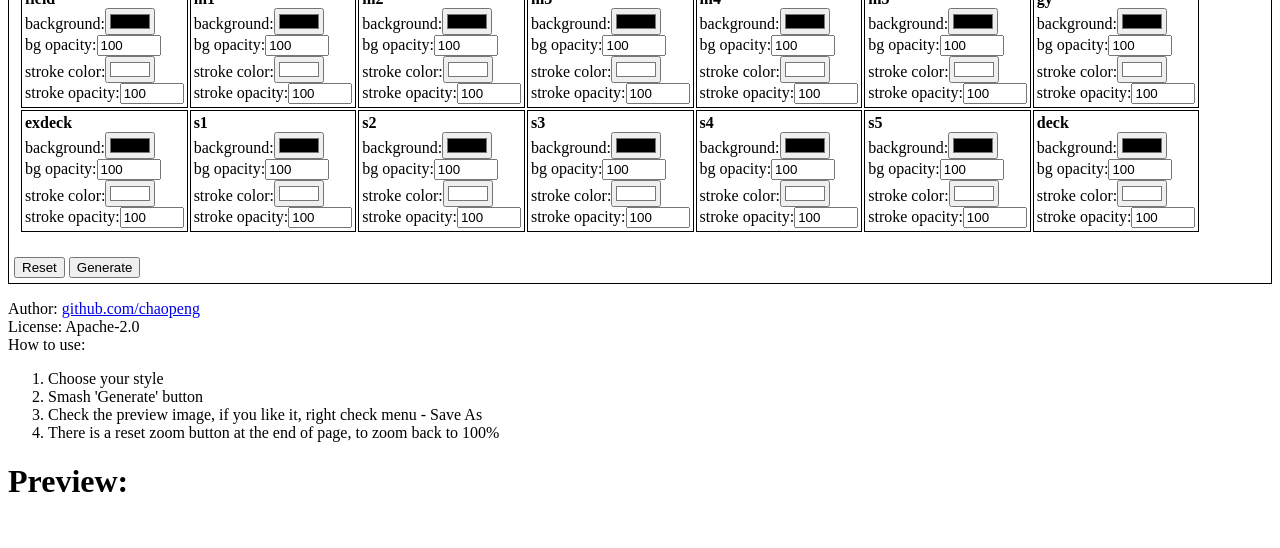
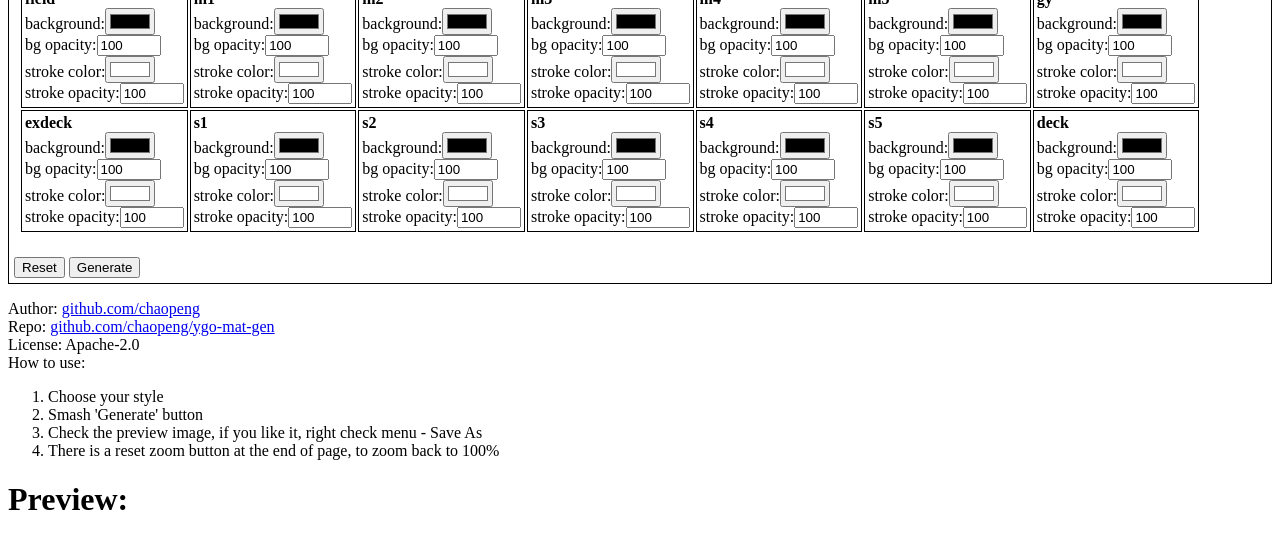
Before and after one commit to chaopeng/ygo-mat-gen, a plain HTML site: page index.html in a window 1280 px wide. Shown: the part 744-1292 px from the top of the page. Drawn offline with Linux system fonts and the light colour scheme.

Commit message:
add repo link to page

```diff
--- a/index.html
+++ b/index.html
@@ -125,6 +125,7 @@
 
 <p>
     Author: <a href='https://github.com/chaopeng'>github.com/chaopeng</a><br>
+    Repo: <a href="https://github.com/chaopeng/ygo-mat-gen">github.com/chaopeng/ygo-mat-gen</a><br>
     License: Apache-2.0<br>
 
     How to use: <br>
```
